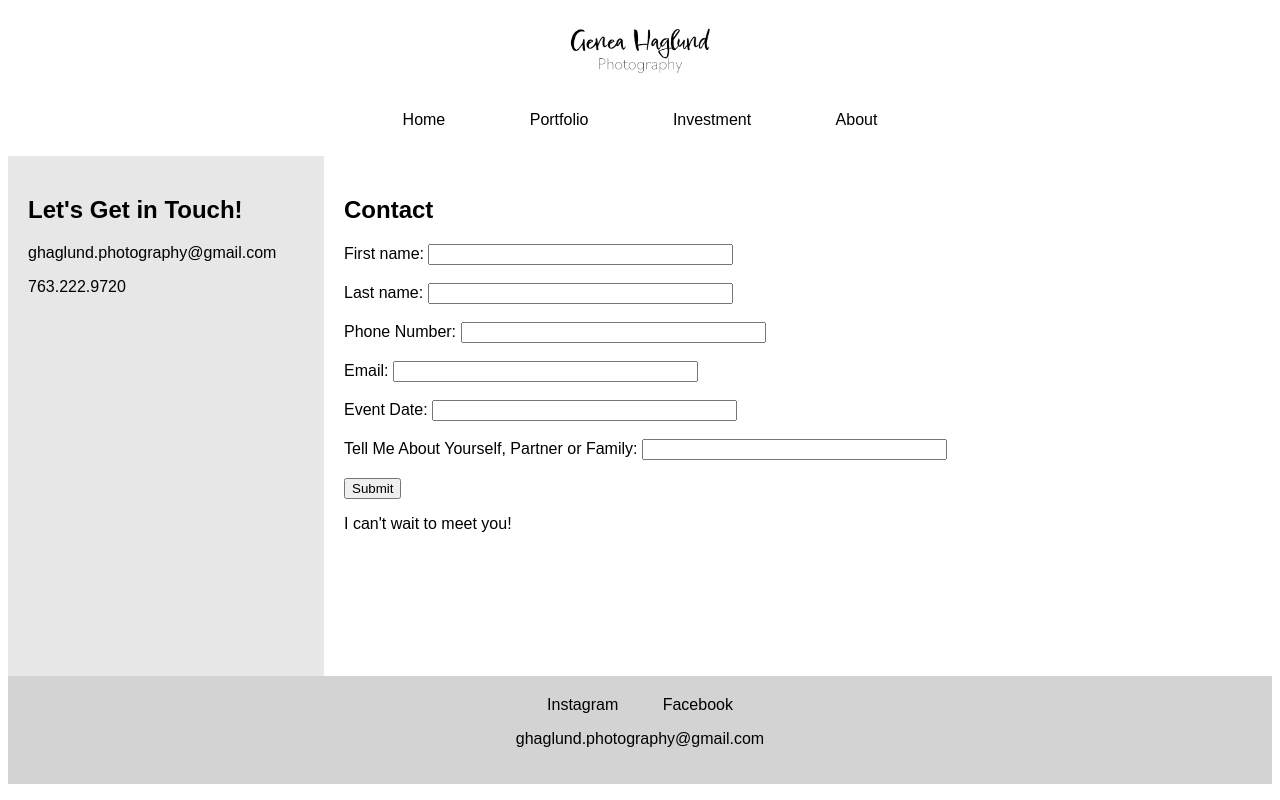
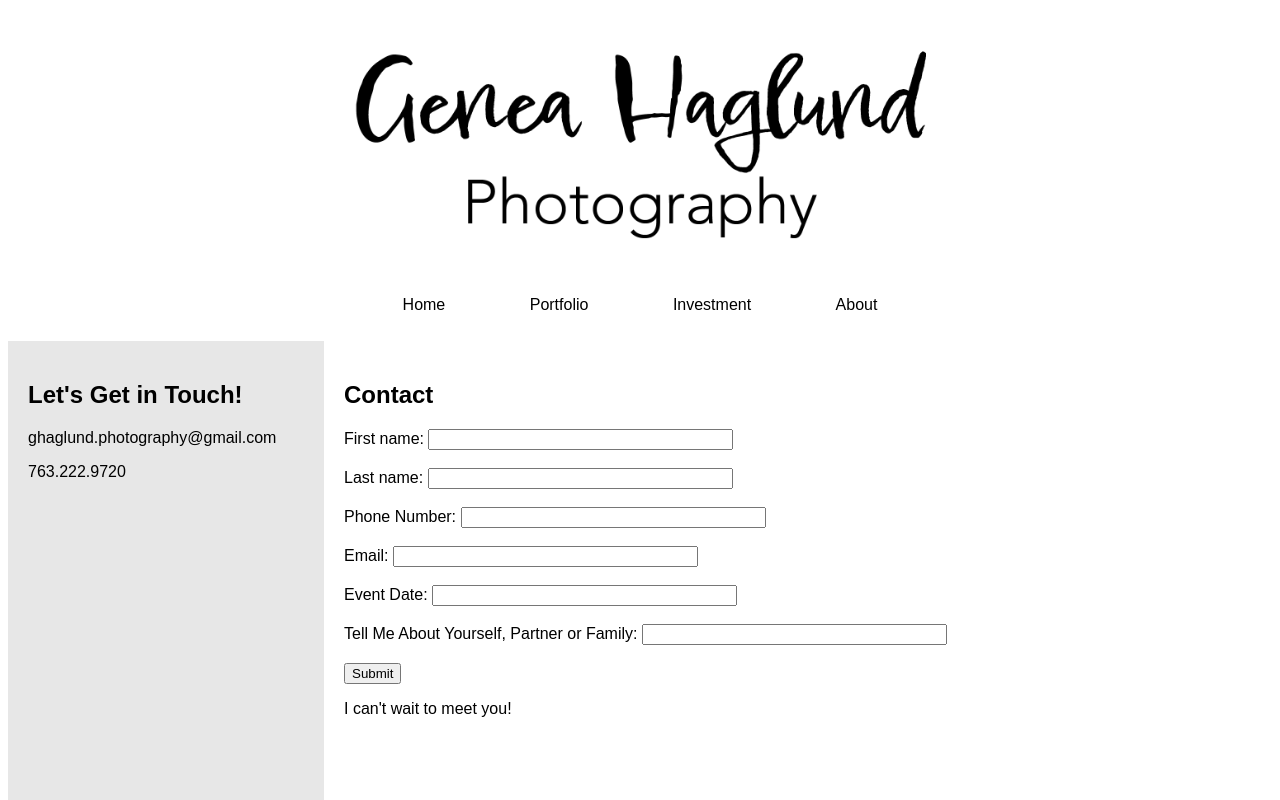
Before and after one commit to geneahaglund/Final-html, a plain HTML site: page FinalAssignment/Contact.html in a window 1280 px wide. Shown: the top 800 px of the page. Drawn offline with Linux system fonts and the light colour scheme.

Commit message:
Add files via upload

```diff
--- a/FinalAssignment/Contact.html
+++ b/FinalAssignment/Contact.html
@@ -18,7 +18,7 @@
 </head>
 
 <body>
-    <img src="imgs/headline.png" alt="headline" class="center">
+    <img src="imgs/logo.png" alt="headline" style="padding:30px;" class="center">
     <nav>
     <ul>
         <li><a href="Index.html">Home</a></li>
```
